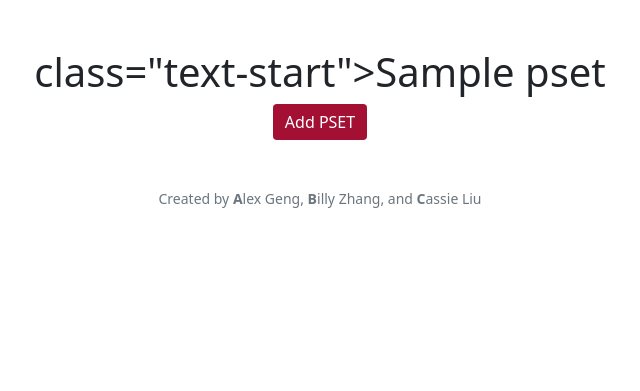
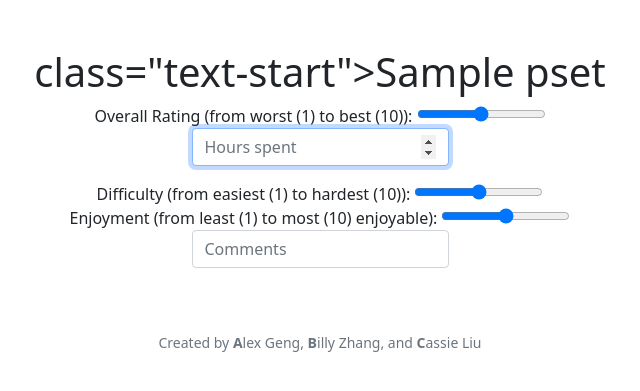
Before and after one commit to WilliamHYZhang/PGuide, a Flask app: template templates/feedback.html in a window 1280 px wide. Shown: the part 76-467 px from the top of the page, without its empty margins (320-960 px from the left). Run offline with Flask 2, Linux system fonts and the light colour scheme; the template is opened without the code that fills it: most values are stand-ins (such as "Sample title", 1, 10 or a date in 2020); some libraries are stand-ins or nearby versions.

Commit message:
feat:update html code

```diff
--- a/templates/create.html
+++ b/templates/create.html
@@ -7,10 +7,10 @@
 {% block main %}
     <form action="/create" method="post">
         <div class="mb-3">
-            <input autocomplete="off" autofocus class="form-control mx-auto w-auto" name="code" placeholder="Class Code" type="text">
+            <input autocomplete="off" autofocus class="form-control mx-auto w-auto" name="code" id="code" placeholder="Class Code" type="text">
         </div>
         <div class="mb-3">
-            <input autocomplete="off" autofocus class="form-control mx-auto w-auto" name="name" placeholder="Class Name" type="text">
+            <input autocomplete="off" autofocus class="form-control mx-auto w-auto" name="name"  id="name" placeholder="Class Name" type="text">
         </div>
         <div class="mb-3">
             <input autocomplete="off" autofocus class="form-control mx-auto w-auto" name="psets" id="psets" placeholder="# of PSETs" type="number">
--- a/templates/feedback.html
+++ b/templates/feedback.html
@@ -9,6 +9,27 @@
         <h1>
             class="text-start">{{ pset["name"] }}
         </h1>
+        <form action="/feedback" method="post">
+            <div>
+                Overall Rating (from worst (1) to best (10)):
+                <input type="range">
+            </div>
+            <div class="mb-3">
+                <input autocomplete="off" autofocus class="form-control mx-auto w-auto" id="hours" name="hours" placeholder="Hours spent" type="number">
+            </div>
+            <div>
+                Difficulty (from easiest (1) to hardest (10)):
+                <input type="range">
+            </div>
+            <div>
+                Enjoyment (from least (1) to most (10) enjoyable):
+                <input type="range">
+            </div>
+            <div class="mb-3">
+                <input autocomplete="off" autofocus class="form-control mx-auto w-auto" id="comments" name="comments" placeholder="Comments" type="text">
+            </div>
+        </form>
+
     {% endfor %}
-    <button class="btn btn-primary" type="submit" id="add-pset">Add PSET</button>
+
 {% endblock %}
```
